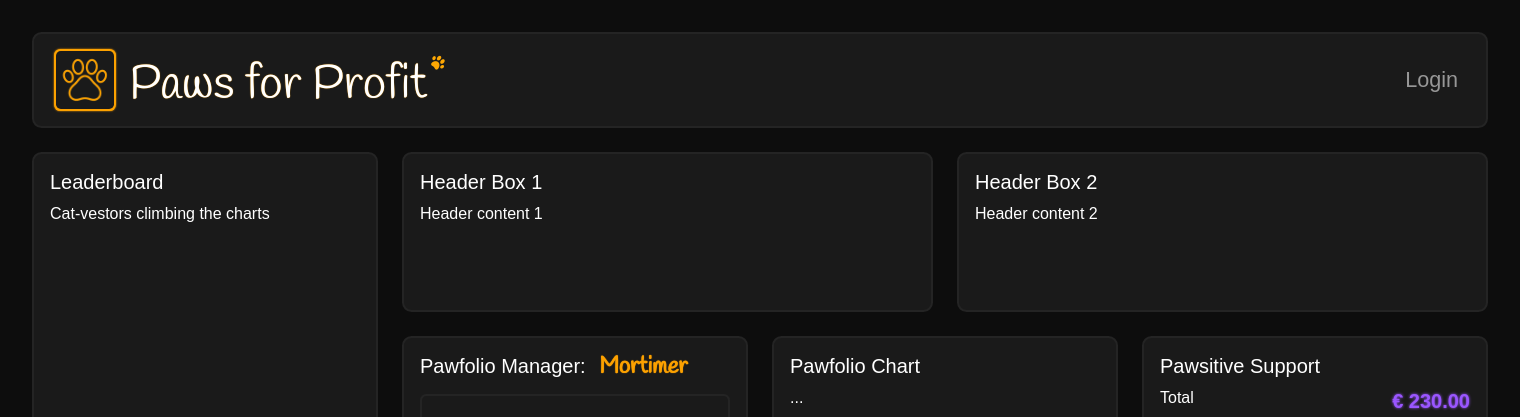
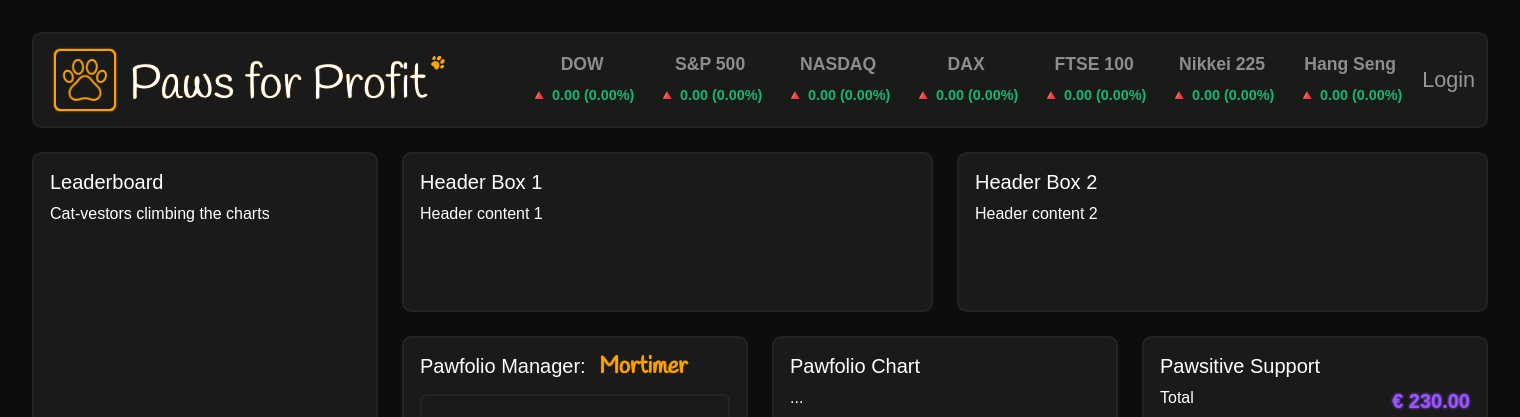
Before and after one commit to Senimtra/paws-for-profit, a Django app: template templates/index.html in a window 1520 px wide. Shown: the top 417 px of the page. Run offline with Django 5.2, Linux system fonts and the light colour scheme; the template is opened without the code that fills it, so the values that code supplies are empty; parts of the project's set-up code (start-up, migrations or seed data) failed here and were passed over; grey boxes are pictures that could not be loaded.

Commit message:
add major global indices

```diff
--- a/core/urls.py
+++ b/core/urls.py
@@ -1,8 +1,11 @@
 from django.urls import path
 
 from . import views
+from .views import get_indices
 
 urlpatterns = [
     # Home view
-    path('', views.index, name = 'index')
+    path('', views.index, name = 'index'),
+    # Indices update view
+    path('indices/', get_indices, name = 'get_indices'),
     ]
--- a/core/views.py
+++ b/core/views.py
@@ -1,9 +1,18 @@
+import os
+import requests
+
 from django.conf import settings
 from django.shortcuts import render
 from django.http import JsonResponse, HttpResponse
 from django.views.decorators.csrf import ensure_csrf_cookie
 
 from . utils import check_mortimer, check_cecil
+
+from dotenv import load_dotenv
+
+load_dotenv('../.env')
+
+os.environ['FINNHUB_API_KEY'] = os.getenv('FINNHUB_API_KEY')
 
 
 @ensure_csrf_cookie
@@ -26,3 +35,38 @@ def index(request):
         'performances': performances_sorted,
         'current_entry': current_entry,
     })
+
+# Indices update view
+def get_indices(request):
+    api_key = os.getenv('FINNHUB_API_KEY')
+
+    indices = {
+        'dow': { 'symbol': 'DIA', 'name': 'DOW' },
+        'sp500': { 'symbol': 'SPY', 'name': 'S&P 500' },
+        'nasdaq': { 'symbol': 'QQQ', 'name': 'NASDAQ' },
+        'dax': { 'symbol': '^GDAXI', 'name': 'DAX' },
+        'ftse': { 'symbol': '^FTSE', 'name': 'FTSE 100' },
+        'nikkei': { 'symbol': '^N225', 'name': 'Nikkei 225' },
+        'hangseng': { 'symbol': '^HSI', 'name': 'Hang Seng' },
+    }
+
+    results = {}
+
+    for key, info in indices.items():
+        symbol = info['symbol']
+        name = info['name']
+        url = f"https://finnhub.io/api/v1/quote?symbol={symbol}&token={api_key}"
+
+        try:
+            response = requests.get(url)
+            response.raise_for_status()
+            data = response.json()
+            results[key] = {
+                'name': name,
+                'change': data.get('d', 0),
+                'percent_change': data.get('dp', 0),
+            }
+        except Exception as e:
+            results[key] = { 'error': str(e) }
+
+    return JsonResponse(results)
--- a/static/css/styles.css
+++ b/static/css/styles.css
@@ -116,8 +116,38 @@ body {
     height: 100%;
 }
 
+/* INDICES */
+#indices {
+    display: flex;
+    justify-content: space-evenly;
+    margin-left: 3rem;
+}
+
+.index {
+    width: 8rem;
+    text-align: center;
+}
+
+.name {
+    font-size: 1.1rem;
+    color: #8d8d8d;
+    font-weight: bold;
+}
+
+.change {
+    font-size: 0.9rem;
+    font-weight: bold;
+}
+
+.up {
+    color: #17b671;
+}
+
+.down {
+    color: red;
+}
+
 /* LEADERBOARD */
-
 .leaderboard {
     height: calc(100% - 1.5rem);
 }
--- /dev/null
+++ b/static/js/indices.js
@@ -0,0 +1,44 @@
+// Get global indices
+const getIndices = () => {
+    async function updateIndices() {
+        try {
+            const response = await fetch("/indices/");
+            if (!response.ok) {
+                throw new Error(`Error fetching indices: ${response.status}`);
+            }
+            const data = await response.json();
+
+            for (const id in data) {
+                const indexDiv = document.getElementById(id);
+                const item = data[id];
+
+                if (item.error) {
+                    indexDiv.innerHTML = "Error loading data";
+                    continue;
+                }
+
+                const change = item.change || 0;
+                const percentageChange = item.percent_change || 0;
+
+                indexDiv.innerHTML = `
+                    <div class="name">${item.name}</div>
+                    ${formatChange(change, percentageChange)}
+                `;
+            }
+        } catch (error) {
+            console.error(error);
+            // Handle error gracefully
+        }
+    }
+
+    function formatChange(change, percentage) {
+        const arrow = change >= 0 ? "🔺" : "🔻";
+        const className = change >= 0 ? "up" : "down";
+        return `<span class="change ${className}">${arrow} ${change.toFixed(
+            2
+        )} (${percentage.toFixed(2)}%)</span>`;
+    }
+
+    updateIndices();
+    setInterval(updateIndices, 1 * 60 * 1000); // Refresh every 1 min
+};
--- a/templates/index.html
+++ b/templates/index.html
@@ -16,7 +16,6 @@
 
     <!-- Custom Stylesheet -->
     <link href="{% static 'css/styles.css' %}" rel="stylesheet" />
-
 </head>
 
 <!-- ChartJS -->
@@ -24,6 +23,7 @@
 
 <!-- Custom JS files -->
 <script src="{% static 'js/scripts.js' %}"></script>
+<script src="{% static 'js/indices.js' %}"></script>
 <script src="{% static 'js/pawfolio.js' %}"></script>
 
 <body>
@@ -47,6 +47,17 @@
                     Paws for Profit
                     <span><img src="{% static 'images/paws_tm.png' %}" alt="Trademark" /></span>
                 </a>
+
+                <!-- Global Indices -->
+                <div id="indices">
+                    <div class="index" id="dow"></div>
+                    <div class="index" id="sp500"></div>
+                    <div class="index" id="nasdaq"></div>
+                    <div class="index" id="dax"></div>
+                    <div class="index" id="ftse"></div>
+                    <div class="index" id="nikkei"></div>
+                    <div class="index" id="hangseng"></div>
+                </div>
 
                 <!-- Mobile Toggler -->
                 <button class="navbar-toggler" type="button" data-bs-toggle="collapse"
@@ -214,6 +225,7 @@
     <script>
         document.addEventListener('DOMContentLoaded', function () {
             miniChart();
+            getIndices();
             pawfolioCard();
         });
     </script>
```
